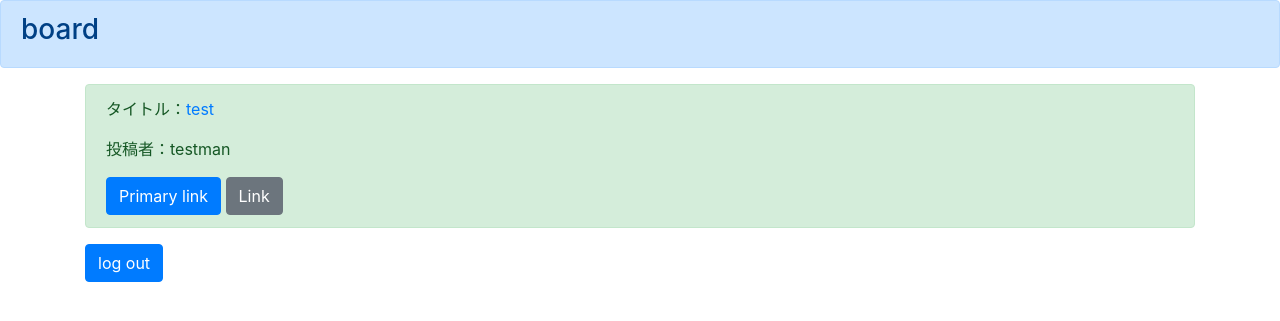
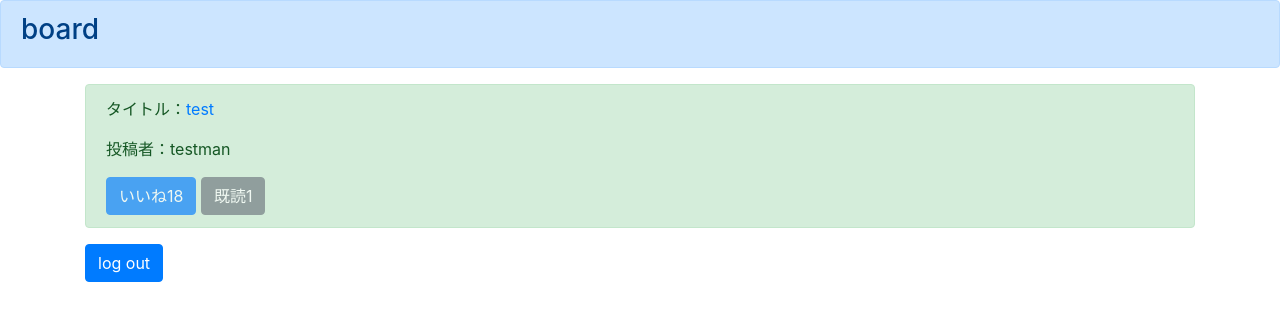
Before and after one commit to nsktky/boardapp, a Django app: page /list/ in a window 1280 px wide. Shown: the top 321 px of the page. Run offline with Django 3.2, Linux system fonts and the light colour scheme; a user stored in the database is signed in; data comes from the database, SQL or seed files in the repository; both versions use the stored data as it was after the commit; some libraries are stand-ins or nearby versions.

Commit message:
いいね機能の実装

```diff
--- a/boardapp/urls.py
+++ b/boardapp/urls.py
@@ -1,5 +1,5 @@
 from django.urls import path
-from .views import signupfunc, loginfunc, listfunc, logoutfunc, detailfunc
+from .views import signupfunc, loginfunc, listfunc, logoutfunc, detailfunc, goodfunc
 
 urlpatterns = [
     path('signup/', signupfunc, name='signup'),
@@ -7,5 +7,7 @@ urlpatterns = [
     path('list/', listfunc, name='list'),
     path('logout/', logoutfunc, name='logout'),
     path('detail/<int:pk>', detailfunc, name='detail'),
+    path('detail/<int:pk>', detailfunc, name='detail'),
+    path('good/<int:pk>', goodfunc, name='good'),
 
 ]
--- a/boardapp/views.py
+++ b/boardapp/views.py
@@ -58,3 +58,11 @@ def detailfunc(request, pk):
     # BoardModelにデータがあればオブジェクトに入れる。なければエラーを返す。持ってくるデータはpkで判断
     object = get_object_or_404(BoardModel, pk=pk)
     return render(request, 'detail.html', {'object':object})
+
+
+def goodfunc(request, pk):
+    # get_object_or_404じゃなく、以下でもデータをとって来れる
+    object = BoardModel.objects.get(pk=pk)
+    object.good += 1
+    object.save()
+    return redirect('list')
--- a/templates/detail.html
+++ b/templates/detail.html
@@ -17,7 +17,7 @@
         <!-- .urlで対象画像のURLを持ってくる -->
         <p><img src="{{ object.snsimage.url }}" width="300"></p>
 
-        <a href="#" class="btn btn-primary" role="button" aria-pressed="true">いいねする</a>
+        <a href="{% url 'good' object.pk %}" class="btn btn-primary" role="button" aria-pressed="true">いいねする</a>
         <a href="#" class="btn btn-secondary" role="button" aria-pressed="true">既読する</a>
     </div>
 </div>
--- a/templates/list.html
+++ b/templates/list.html
@@ -15,8 +15,8 @@
     <div class="alert alert-success" role="alert">
         <p>タイトル：<a href="{% url 'detail' item.pk %}">{{ item.title }}</a></p>
         <p>投稿者：{{ item.author }}</p>
-        <a href="#" class="btn btn-primary" role="button" aria-pressed="true">Primary link</a>
-        <a href="#" class="btn btn-secondary" role="button" aria-pressed="true">Link</a>
+        <a href="#" class="btn btn-primary disabled" role="button" aria-pressed="true">いいね{{ item.good }}</a>
+        <a href="#" class="btn btn-secondary disabled" role="button" aria-pressed="true">既読{{ item.read }}</a>
     </div>
     {% endfor %}
     <a href="{% url 'logout' %}" class="btn btn-primary" role="button" aria-pressed="true">log out</a>
```
Also changed, not shown: db.sqlite3.
